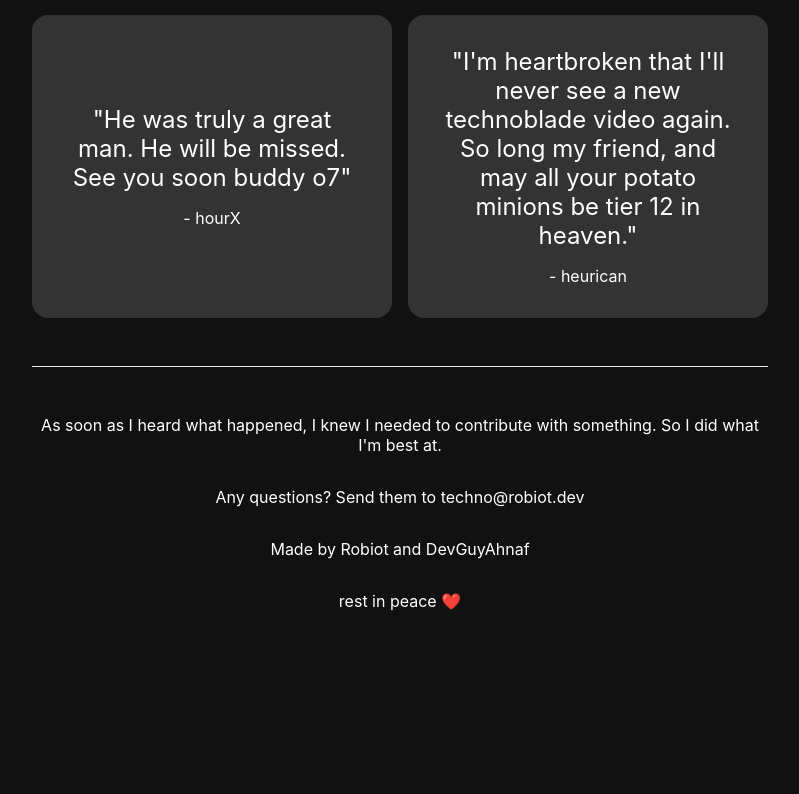
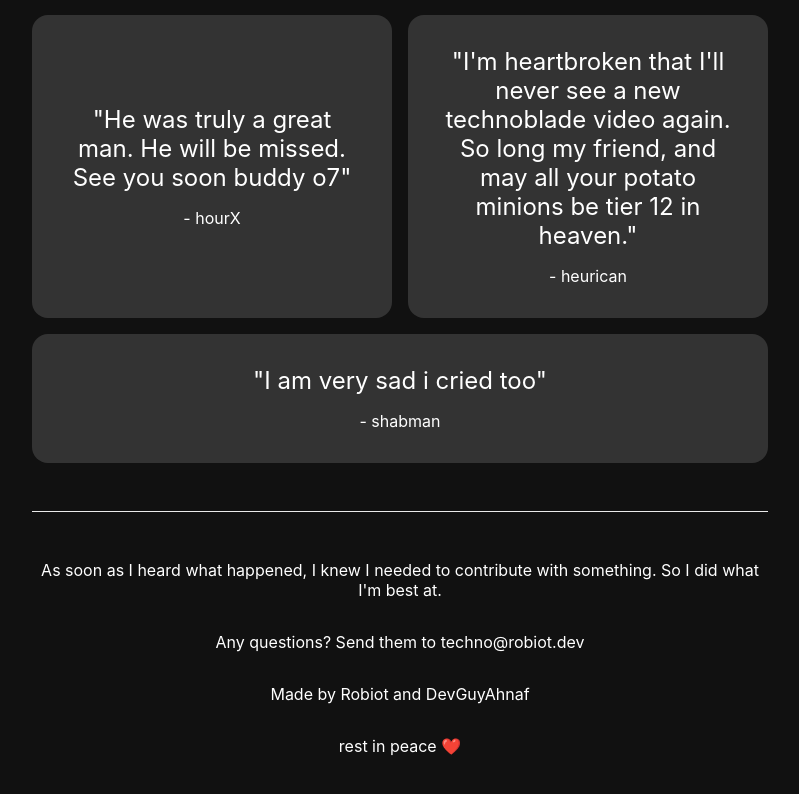
Before and after one commit to robiot/technoblade, a Next.js app: page / in a window 1280 px wide. Shown: the part 1974-2768 px from the top of the page, without its empty margins (240-1039 px from the left). Before the commit the page ends 2633 px from the top, so only its background shows below. Built offline with nearby package versions, Linux system fonts and the light colour scheme.

Commit message:
Update quotes.ts (#8)

```diff
--- a/quotes.ts
+++ b/quotes.ts
@@ -58,4 +58,8 @@
     quote: "I'm heartbroken that I'll never see a new technoblade video again. So long my friend, and may all your potato minions be tier 12 in heaven.",
     author: "heurican"
   },
+  {
+        quote: "I am very sad i cried too",
+        author: "shabman"
+  }
 ];
```
